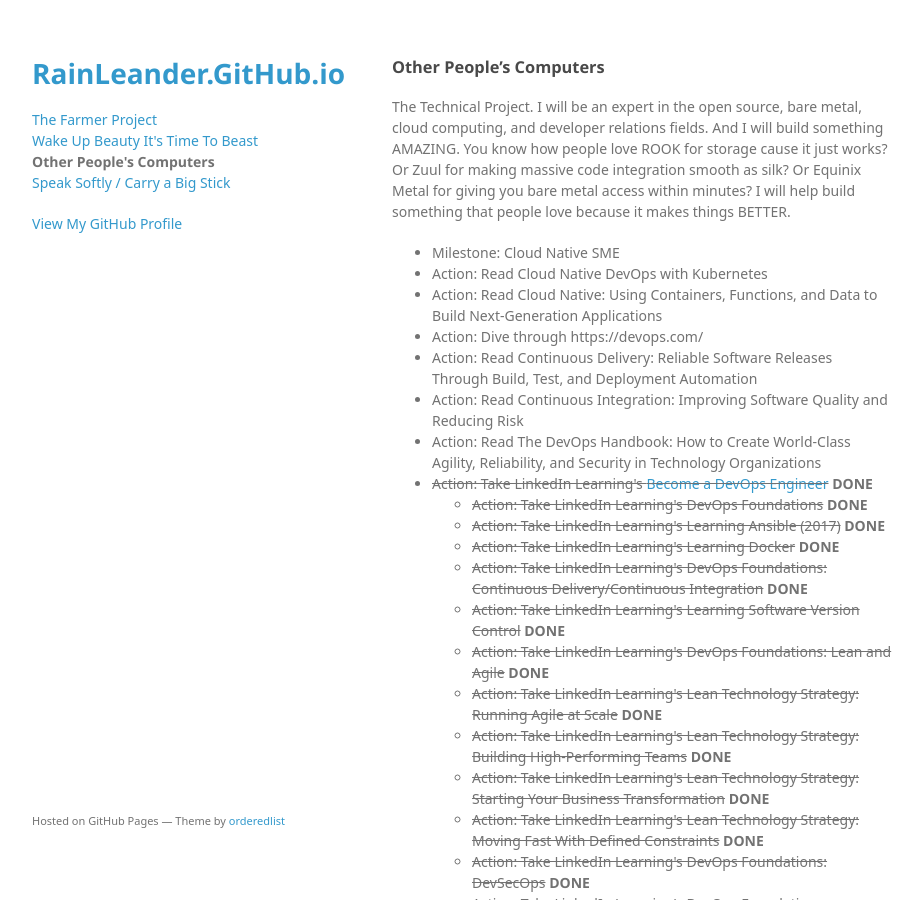
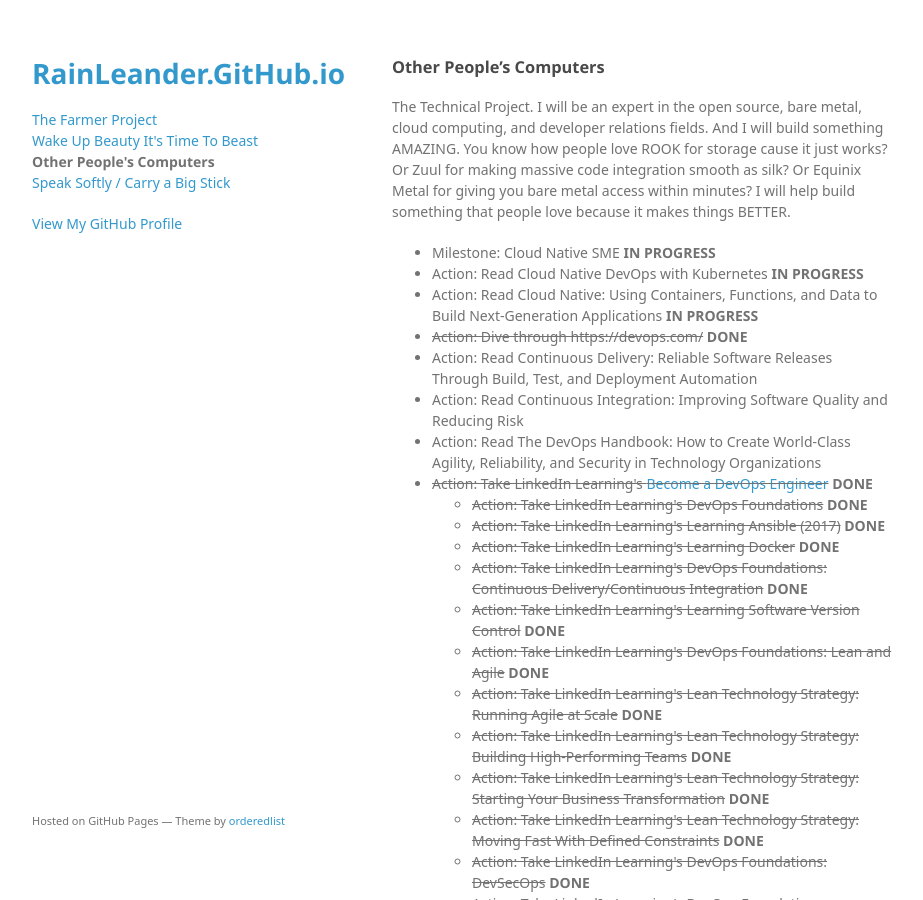
Before and after one commit to rainleander/rainleander.github.io, a Jekyll site: the page other-peoples-computers.html, which Jekyll copies as it is, in a window 1280 px wide and 900 px high. Shown: the whole window, without its empty margins (178-1101 px from the left). Built offline with Jekyll 4.4.1, drawn with Linux system fonts in a browser that asks for light colours; some web fonts are replaced.

Commit message:
Update other-peoples-computers.html

```diff
--- a/other-peoples-computers.html
+++ b/other-peoples-computers.html
@@ -29,10 +29,10 @@
 <a id="other-peoples-computers" class="anchor" href="#other-peoples-computers" aria-hidden="true"><span aria-hidden="true" class="octicon octicon-link"></span></a>Other People’s Computers</h3>
 <p>The Technical Project. I will be an expert in the open source, bare metal, cloud computing, and developer relations fields. And I will build something AMAZING. You know how people love ROOK for storage cause it just works? Or Zuul for making massive code integration smooth as silk? Or Equinix Metal for giving you bare metal access within minutes? I will help build something that people love because it makes things BETTER.</p>
 
-        <p><ul><li>Milestone: Cloud Native SME</li>
-        <li>Action: Read Cloud Native DevOps with Kubernetes</li>
-        <li>Action: Read Cloud Native: Using Containers, Functions, and Data to Build Next-Generation Applications</li>
-        <li>Action: Dive through https://devops.com/</li>
+        <p><ul><li>Milestone: Cloud Native SME <b>IN PROGRESS</b></li>
+        <li>Action: Read Cloud Native DevOps with Kubernetes <b>IN PROGRESS</b></li>
+        <li>Action: Read Cloud Native: Using Containers, Functions, and Data to Build Next-Generation Applications <b>IN PROGRESS</b></li>
+        <li><del>Action: Dive through https://devops.com/</del> <b>DONE</b></li>
         <li>Action: Read Continuous Delivery: Reliable Software Releases Through Build, Test, and Deployment Automation</li>
         <li>Action: Read Continuous Integration: Improving Software Quality and Reducing Risk</li>
         <li>Action: Read The DevOps Handbook: How to Create World-Class Agility, Reliability, and Security in Technology Organizations</li>
```
